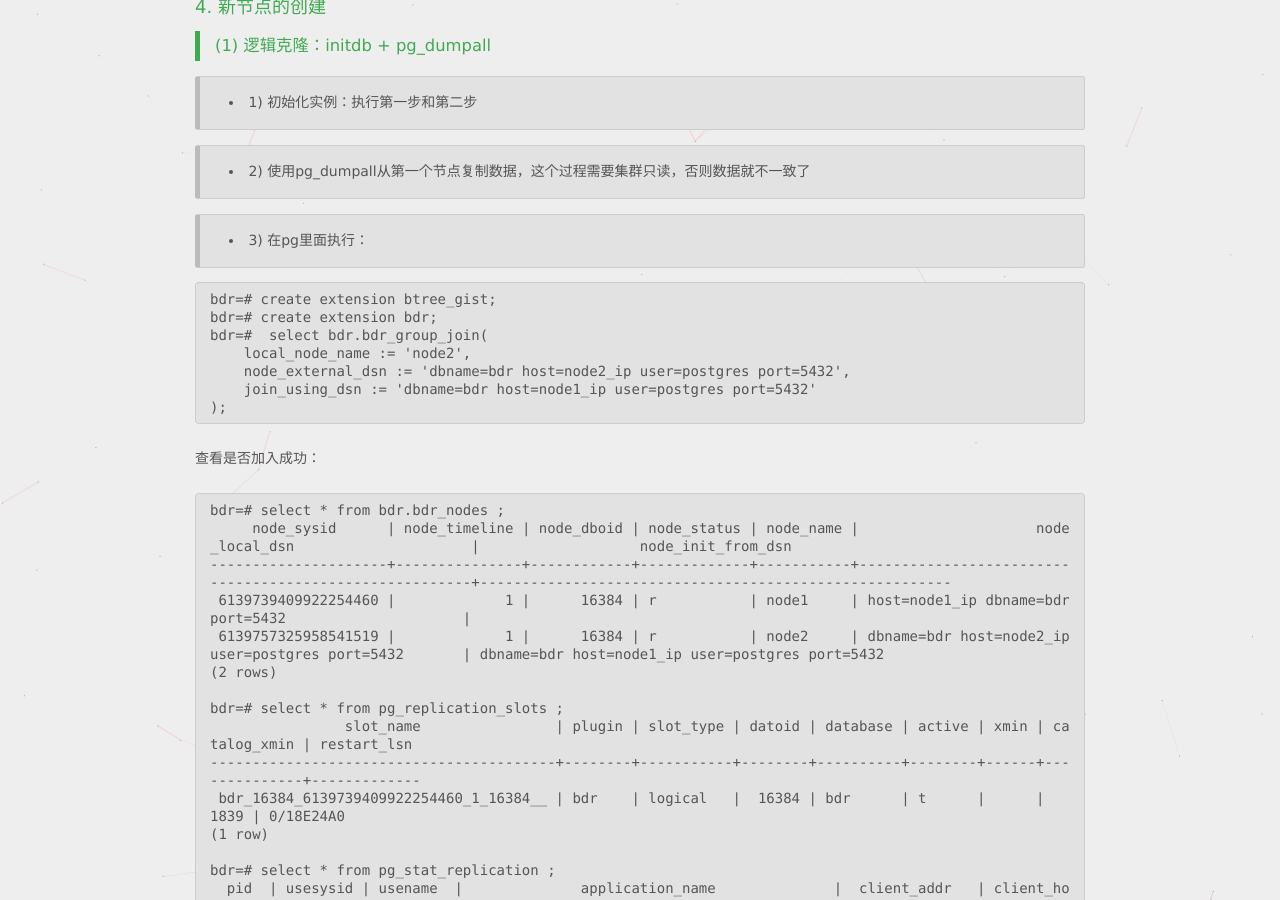
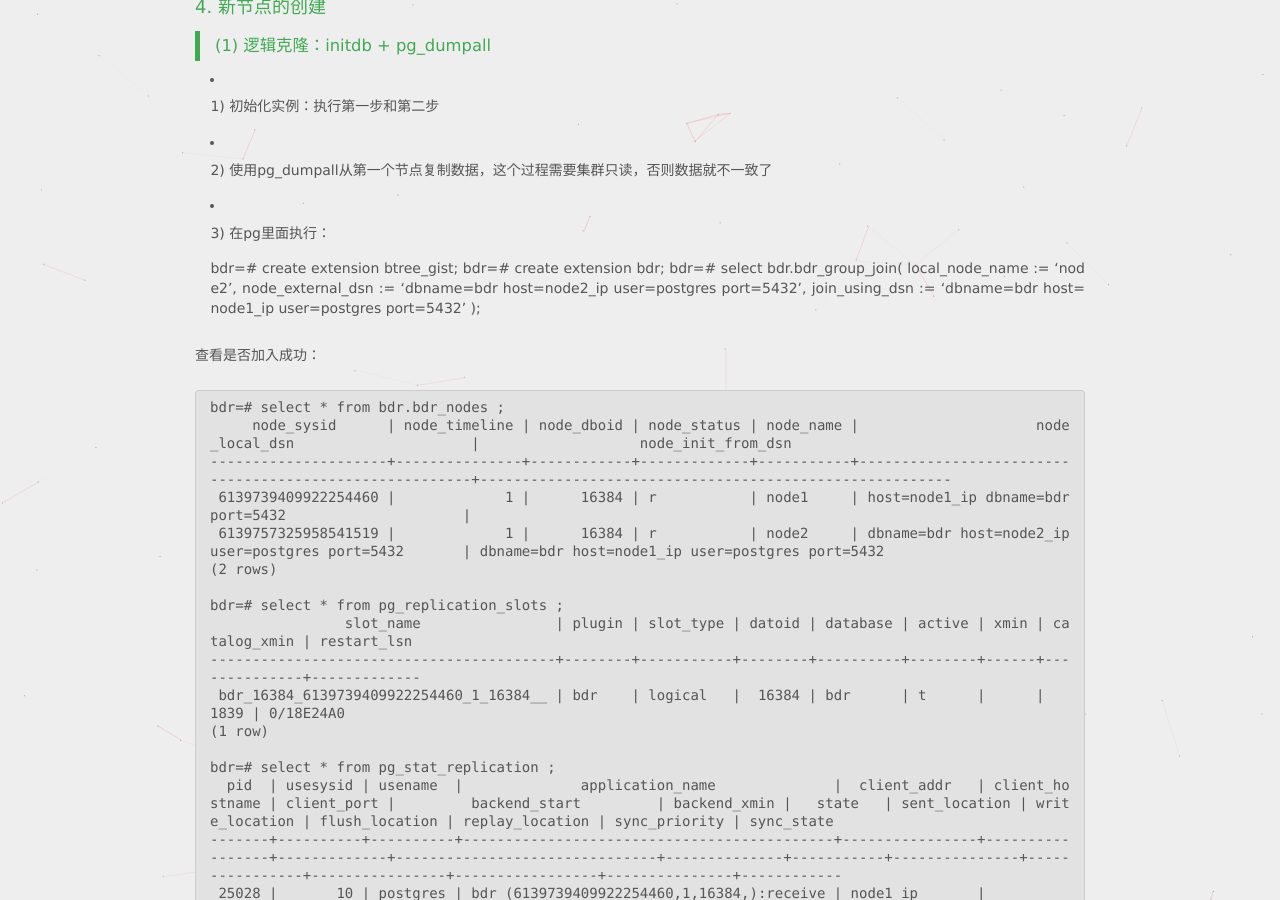
Before and after one commit to aven92/aven92.github.io, a Jekyll site: the page built from _posts/PostgreSQL/2016-07-01-BDR0.9.0版本测试.md, in a window 1280 px wide and 900 px high, scrolled down 1302 px. Built offline with Jekyll 4.4.1, drawn with Linux system fonts in a browser that asks for light colours; comment, search, counter and statistics services are not loaded.

```diff
--- a/_posts/PostgreSQL/2016-07-01-BDR0.9.0版本测试.md
+++ b/_posts/PostgreSQL/2016-07-01-BDR0.9.0版本测试.md
@@ -61,11 +61,11 @@ categories: PostgreSQL
 
 ### (1) 逻辑克隆：initdb + pg_dumpall
 
-> * 1) 初始化实例：执行第一步和第二步
+* 1) 初始化实例：执行第一步和第二步
 
-> * 2) 使用pg_dumpall从第一个节点复制数据，这个过程需要集群只读，否则数据就不一致了
+* 2) 使用pg_dumpall从第一个节点复制数据，这个过程需要集群只读，否则数据就不一致了
 
-> * 3) 在pg里面执行：
+* 3) 在pg里面执行：
 
     bdr=# create extension btree_gist;
     bdr=# create extension bdr;
```
